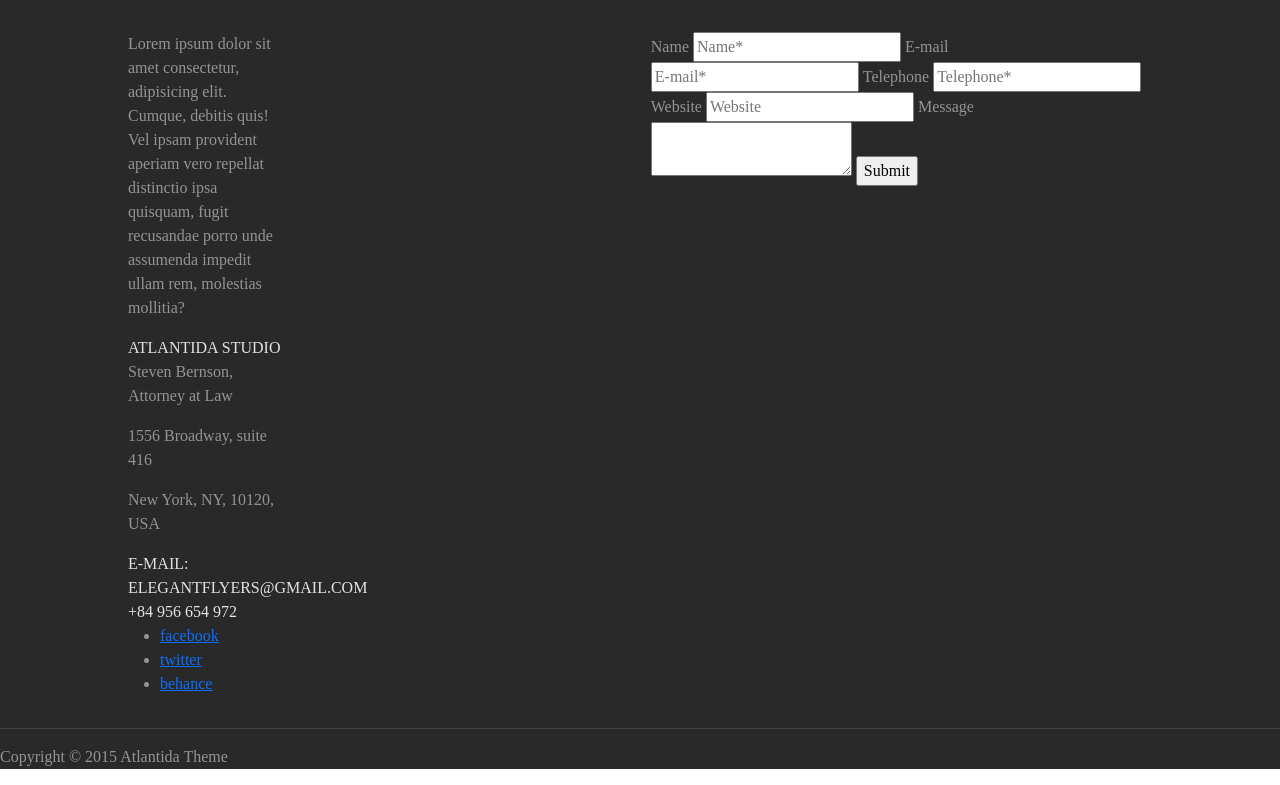
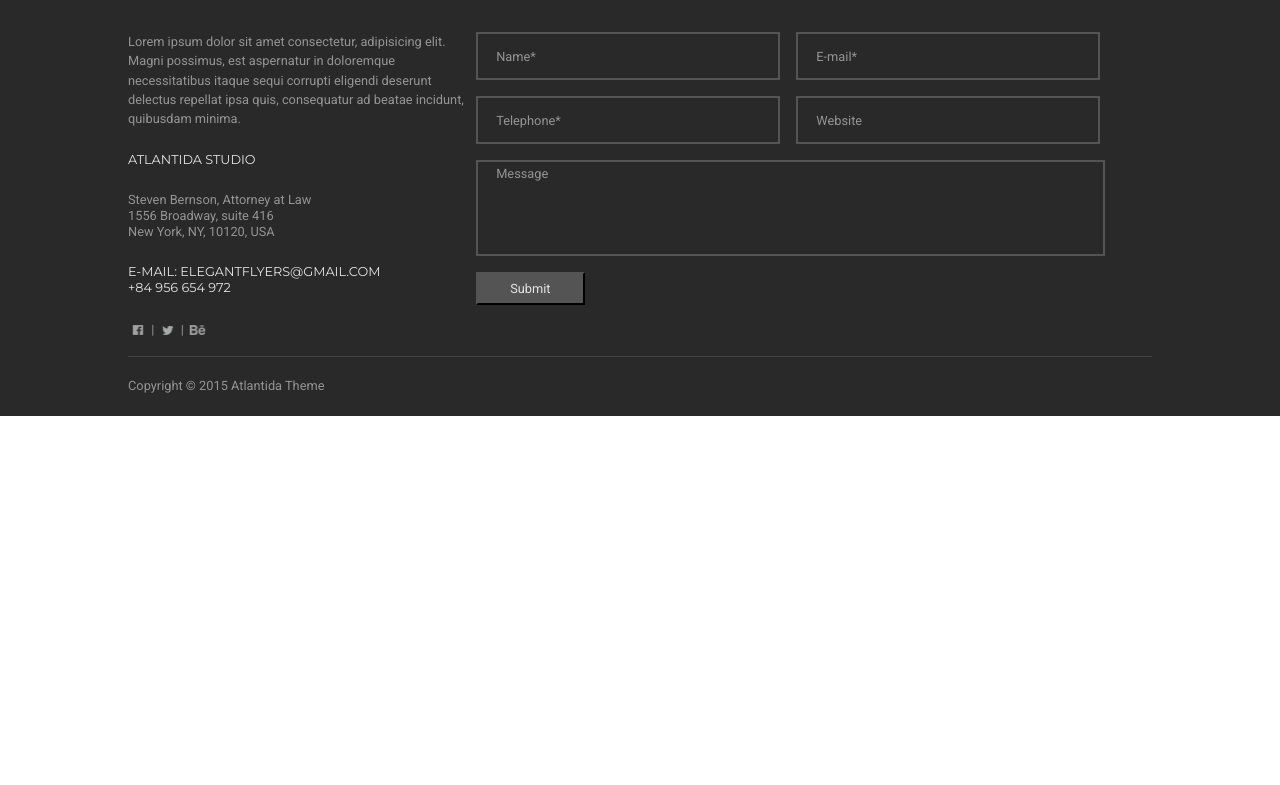
Before and after one commit to SylvainBarr/integration-footer, a website: page public/index.html in a window 1280 px wide. Shown: the part 73-858 px from the top of the page. After the commit the page ends 800 px from the top, so only its background shows below. Drawn offline with Linux system fonts and the light colour scheme.

Commit message:
ajout du css 1ere version

```diff
--- a/app/scss/_base.scss
+++ b/app/scss/_base.scss
@@ -2,6 +2,7 @@ footer{
     color: $accent-color;
     font-family: $font-main;
     background-color: $background-color;
+    font-size: .8rem;
 
     h2{
         text-transform: uppercase;
@@ -10,4 +11,5 @@ footer{
         font-size: 1.3rem;
     }
 
+
 }
--- a/app/scss/_variables.scss
+++ b/app/scss/_variables.scss
@@ -1,8 +1,10 @@
 // fonts
-$font-title: 'Montserrat, sans-serif';
-$font-main: 'Crimson text';
+$font-title: 'Montserrat', sans-serif;
+$font-main: 'Roboto', sans-serif;
 
 // colors
 $background-color: #292929;
 $font-color: #E3E3E3;
 $accent-color: #949494;
+$dark-accent: darken($accent-color, 25%);
+$dark-background: darken($background-color, 30%);
--- /dev/null
+++ b/app/scss/components/_address.scss
@@ -0,0 +1,6 @@
+address{
+   p{
+    line-height: 1rem;
+    margin-bottom: 0;
+   }
+}
--- /dev/null
+++ b/app/scss/components/_behance.scss
@@ -0,0 +1,4 @@
+.behance{
+    width: 20px;
+    background-image: url('../../../public/img/behance.png');
+}
--- /dev/null
+++ b/app/scss/components/_btn.scss
@@ -0,0 +1,19 @@
+.btn{
+    background-color: $dark-accent;
+    font-family: $font-main;
+    padding: .3rem 2rem;
+    color: $font-color;
+
+    &:hover{
+        background-color: $accent-color;
+        color: $background-color;
+    }
+}
+
+@media screen and (max-width:700px){
+    .btn{
+        margin-top: 1rem;
+        margin-bottom: 5rem;
+        padding: .3rem 2rem;
+    }
+}
--- /dev/null
+++ b/app/scss/components/_facebook.scss
@@ -0,0 +1,3 @@
+.facebook{
+    background-image: url('../../../public/img/facebook.png');
+}
--- /dev/null
+++ b/app/scss/components/_formul.scss
@@ -0,0 +1,73 @@
+.formul{
+    form{display: flex;
+        flex-direction: row;
+        flex-wrap: wrap;
+        justify-content: left;}
+
+        label{
+            display: none;
+        }
+
+        .in-text{
+            width: 45%;
+            height: 3rem;
+            margin-bottom: 1rem;
+            margin-right: 1rem;
+            background-color: $background-color;
+            border: 2px solid $dark-accent;
+
+            &::placeholder{
+                color: $accent-color;
+                font-family: $font-main;
+                padding-left: 1rem;
+            }
+
+            &:focus{
+                outline: 2px solid $dark-background;
+                background-color: $accent-color;
+                color: $dark-background;
+                &::placeholder{
+                    color: $background-color;
+                }
+            }
+        }
+
+        .in-area{
+            width: 93%;
+            resize: none;
+            height: 6rem;
+            margin-bottom: 1rem;
+            background-color: $background-color;
+            border: 2px solid $dark-accent;
+
+            &::placeholder{
+                color: $accent-color;
+                font-family: $font-main;
+                padding-left: 1rem;
+            }
+            &:focus{
+                outline: 2px solid $dark-background;
+                background-color: $accent-color;
+                color: $dark-background;
+                &::placeholder{
+                    color: $background-color;
+                }
+            }
+        }
+}
+
+@media screen and (max-width:700px){
+    .formul{
+        form{
+            flex-direction: column;
+            justify-content: center;
+            align-items: center;
+            width: 90%;
+
+            .in-text, .in-area{
+                width: 100%;
+                margin-right: 0;
+            }
+        }
+    }
+}
--- a/app/scss/components/mobile.scss
+++ b/app/scss/components/_mobile.scss
@@ -4,5 +4,7 @@
     @media screen and (max-width:700px){
         display: block;
         width: 90%;
+        margin-bottom: 3rem;
+        margin-top: 4rem;;
     }
 }
--- /dev/null
+++ b/app/scss/components/_socials.scss
@@ -0,0 +1,25 @@
+.socials{
+    list-style-type: none;
+    padding-left: 0;
+
+    .social{
+        display: inline-block;
+        width: 20px;
+        height: 20px;
+        background-repeat: no-repeat;
+        background-position: center;
+    }
+
+    .pipe{
+        display: inline-block;
+    }
+
+    .social a{
+        width: 100%;
+        height: 100%;
+    }
+
+    .social a span{
+        visibility: hidden;
+    }
+}
--- /dev/null
+++ b/app/scss/components/_twitter.scss
@@ -0,0 +1,3 @@
+.twitter{
+    background-image: url('../../../public/img/twitter.png');
+}
--- a/app/scss/components/_uppertext.scss
+++ b/app/scss/components/_uppertext.scss
@@ -3,4 +3,6 @@
     text-transform: uppercase;
     font-family: $font-title;
     margin-bottom: 0;
+    line-height: 1rem;
+    margin: 1.5rem 0;
     }
--- /dev/null
+++ b/app/scss/layout/_copyright.scss
@@ -0,0 +1,22 @@
+.copyright{
+    width: 80%;
+    margin-right: auto;
+    margin-left: auto;
+    height: 60px;
+
+    hr{
+        width: 100%;
+        height: 10px;
+        margin: 0;
+    }
+
+    p{
+        line-height: 40px;
+    }
+}
+
+@media screen and (max-width:700px){
+    .copyright{
+        text-align: center;
+    }
+}
--- a/app/scss/layout/_footermain.scss
+++ b/app/scss/layout/_footermain.scss
@@ -1,10 +1,29 @@
 #footermain{
     display: flex;
+    flex-direction: row;
+    flex-wrap: nowrap;
+    justify-content: space-between;
     width: 80%;
     margin-left: auto;
     margin-right: auto;
 
     .footertext{
-        width: 30%;
+        width: 33%;
+    }
+
+    .formul{
+        width: 66%;
+
     }
 }
+
+@media screen and (max-width:700px){
+    #footermain{
+        flex-direction: column;
+        width: 90%;
+
+        .footertext, .formul {
+            width: 100%;
+        }
+    }
+}
--- a/app/scss/main.scss
+++ b/app/scss/main.scss
@@ -2,7 +2,15 @@
 
 @import 'variables';
 @import 'base';
+@import 'components/address';
 @import 'components/logo';
 @import 'components/uppertext';
 @import 'components/mobile';
-@import 'layout/footermain'
+@import 'layout/footermain';
+@import 'components/formul';
+@import 'components/btn';
+@import 'components/socials';
+@import 'components/facebook';
+@import 'components/twitter';
+@import 'components/behance';
+@import 'layout/copyright';
--- a/public/index.html
+++ b/public/index.html
@@ -1,12 +1,17 @@
 <!DOCTYPE html>
 <html lang="en">
+
 <head>
     <meta charset="UTF-8">
     <meta http-equiv="X-UA-Compatible" content="IE=edge">
     <meta name="viewport" content="width=device-width, initial-scale=1.0">
     <title>Footer Atlantida</title>
+    <link rel="preconnect" href="https://fonts.googleapis.com">
+    <link rel="preconnect" href="https://fonts.gstatic.com" crossorigin>
+    <link href="https://fonts.googleapis.com/css2?family=Montserrat&family=Roboto&display=swap" rel="stylesheet">
     <link rel="stylesheet" href="css/style.css">
 </head>
+
 <body>
     <header>
 
@@ -16,30 +21,30 @@
     </main>
     <footer>
         <div class="logo">
-            <img src="img/Icon Logo.png" alt="logo Atlantida">
+            <img src="img/icon-logo.png" alt="logo Atlantida">
             <h2>Atlantida</h2>
         </div>
         <section id="footermain">
-            <div>
-
             <div class="footertext">
-                    <p>Lorem ipsum dolor sit amet consectetur, adipisicing elit. Cumque, debitis quis! Vel ipsam provident aperiam vero repellat distinctio ipsa quisquam, fugit recusandae porro unde assumenda impedit ullam rem, molestias mollitia?</p>
+                <p>Lorem ipsum dolor sit amet consectetur, adipisicing elit. Magni possimus, est aspernatur in doloremque necessitatibus itaque sequi corrupti eligendi deserunt delectus repellat ipsa quis, consequatur ad beatae incidunt, quibusdam minima.</p>
                 <p class="uppertext">Atlantida studio</p>
                 <address>
                     <p>Steven Bernson, Attorney at Law</p>
                     <p>1556 Broadway, suite 416</p>
                     <p>New York, NY, 10120, USA</p>
+                    <p class="uppertext">E-mail: Elegantflyers@gmail.com <br>+84 956 654 972</p>
                 </address>
-                    <p class="uppertext">E-mail: Elegantflyers@gmail.com</p>
-                    <p class="uppertext">+84 956 654 972</p>
-                    <ul>
-                        <li><a href="" class="social"><span>facebook</span></a></li>
-                        <li><a href="" class="social"><span>twitter</span></a></li>
-                        <li><a href="" class="social"><span>behance</span></a></li>
+                <ul class="socials">
+                    <li class="social facebook"><a href="https://fr-fr.facebook.com/" target="_blank"><span>facebook</span></a></li>
+                    <li class="pipe"><span>|</span></li>
+                    <li class="social twitter"><a href="https://twitter.com/?lang=fr" target="_blank"><span>twitter</span></a></li>
+                    <li class="pipe"><span>|</span></li>
+                    <li class="social behance"><a href="https://www.behance.net/" target="_blank"><span>behance</span></a></li>
                 </ul>
-                </div>
                 <hr class="mobile">
             </div>
+
+
 
             <div class="formul">
                 <form action="#" method="post">
@@ -52,8 +57,8 @@
                     <label for="website">Website</label>
                     <input type="text" id="website" name="website" placeholder="Website" class="in-text">
                     <label for="message">Message</label>
-                    <textarea name="message" id="message" class="in-text in-area"></textarea>
-                    <input type="submit" value="Submit">
+                    <textarea name="message" id="message" class="in-area" placeholder="Message"></textarea>
+                    <input type="submit" value="Submit" class="btn">
                 </form>
             </div>
         </section>
@@ -65,4 +70,5 @@
     </footer>
 
 </body>
+
 </html>
```
Also changed, not shown: public/css/style.css, public/img/icon-logo.png (renamed from public/img/Icon Logo.png), 1 other file. Lines whose indentation alone changed are shown as unchanged.
